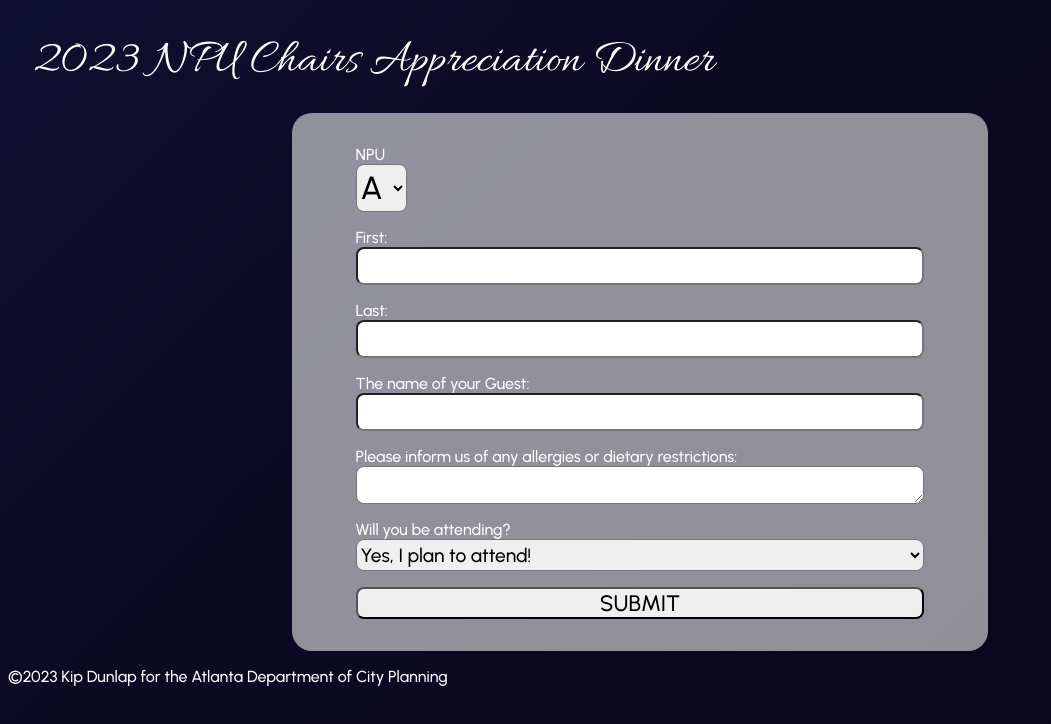
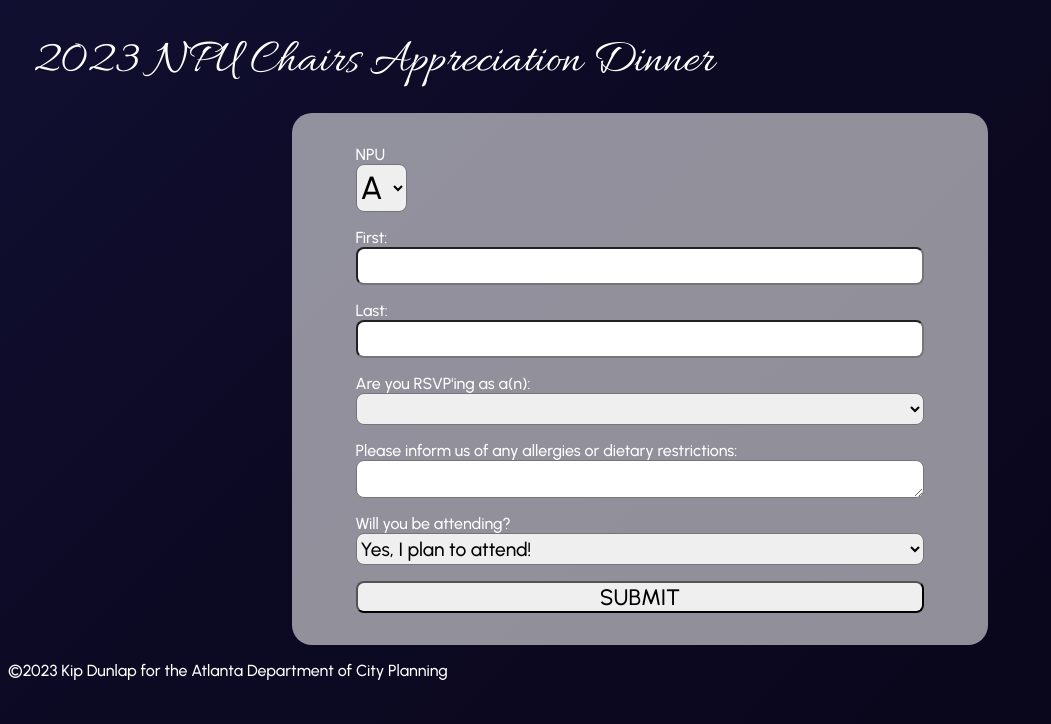
Before and after one commit to UrbaneD0ge/NPU-RSVP, a SvelteKit app: page /RSVP in a window 1280 px wide. Shown: the top 724 px of the page, without its empty margins (0-1051 px from the left). Built offline with nearby package versions, Linux system fonts and the light colour scheme.

Commit message:
worked that time

```diff
--- a/src/models/RSVPs.js
+++ b/src/models/RSVPs.js
@@ -1,6 +1,7 @@
-import { Schema, model } from "mongoose";
+import { model } from "mongoose";
 
 const RSVPSchema = new mongoose.Schema({
+  PLUS: Boolean,
   NPU: String,
   FNAME: String,
   LNAME: String,
--- a/src/routes/RSVP/+page.server.js
+++ b/src/routes/RSVP/+page.server.js
@@ -22,9 +22,16 @@ export const actions = {
       ATTENDED: false
     };
 
+    const Guest = {
+      NPU: data.get('NPU'),
+      GUEST: data.get('GUEST'),
+      RSVPd: rsvpStatus,
+      ATTENDED: false
+    };
+
     try {
       // write formData to database
-      await RSVPs.insertOne({ ...RSVP });
+      await RSVPs.insertMany([{ ...RSVP }, { ...Guest }]);
     } catch (err) {
       return {
         redirect: '/',
--- a/src/routes/RSVP/+page.svelte
+++ b/src/routes/RSVP/+page.svelte
@@ -2,6 +2,7 @@
   import { enhance } from '$app/forms';
   // get query params
   export let form;
+  let ROLE;
 </script>
 
 <svelte:head>
@@ -56,8 +57,19 @@
     {/if}
     <input type="text" name="LNAME" id="LNAME" required />
 
-    <label for="GUEST">The name of your Guest:</label>
-    <input type="text" name="GUEST" id="GUEST" />
+    <label for="ROLE">Are you RSVP'ing as a(n):</label>
+    <select name="ROLE" id="ROLE" bind:value={ROLE}>
+      <option selected disabled />
+      <option value="Chair">NPU Chair</option>
+      <option value="Officer">NPU Officer</option>
+      <option value="CM">City Council Member or staff</option>
+    </select>
+
+    <!-- only show GUEST field if ROLE is Chair -->
+    {#if ROLE == 'Chair'}
+      <label for="GUEST">The name of your Guest:</label>
+      <input type="text" name="GUEST" id="GUEST" />
+    {/if}
 
     <label for="DIET"
       >Please inform us of any allergies or dietary restrictions:</label
```
